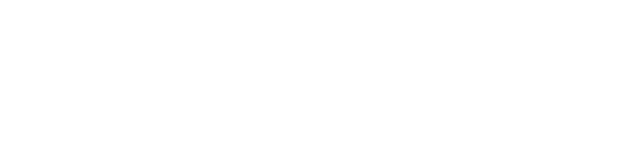
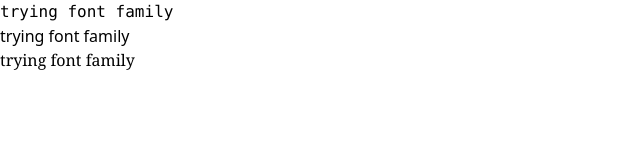
Before and after one commit to Codekazuki/tailwind, a plain HTML site: page tailwind-sandbox-starter/04-typography/index.html in a window 1280 px wide. Shown: the whole page, without its empty margins (0-640 px from the left). Drawn offline with nearby package versions, Linux system fonts and the light colour scheme.

Commit message:
font family

```diff
--- a/tailwind-sandbox-starter/04-typography/index.html
+++ b/tailwind-sandbox-starter/04-typography/index.html
@@ -9,7 +9,9 @@
   </head>
   <body>
     <!-- Font Family -->
-
+    <h1 class="font-mono">trying font family</h1>
+    <h1 class="font-sans">trying font family</h1>
+    <h1 class="font-serif">trying font family</h1>
     <!-- Font Size -->
 
     <!-- Font Weight -->
```
